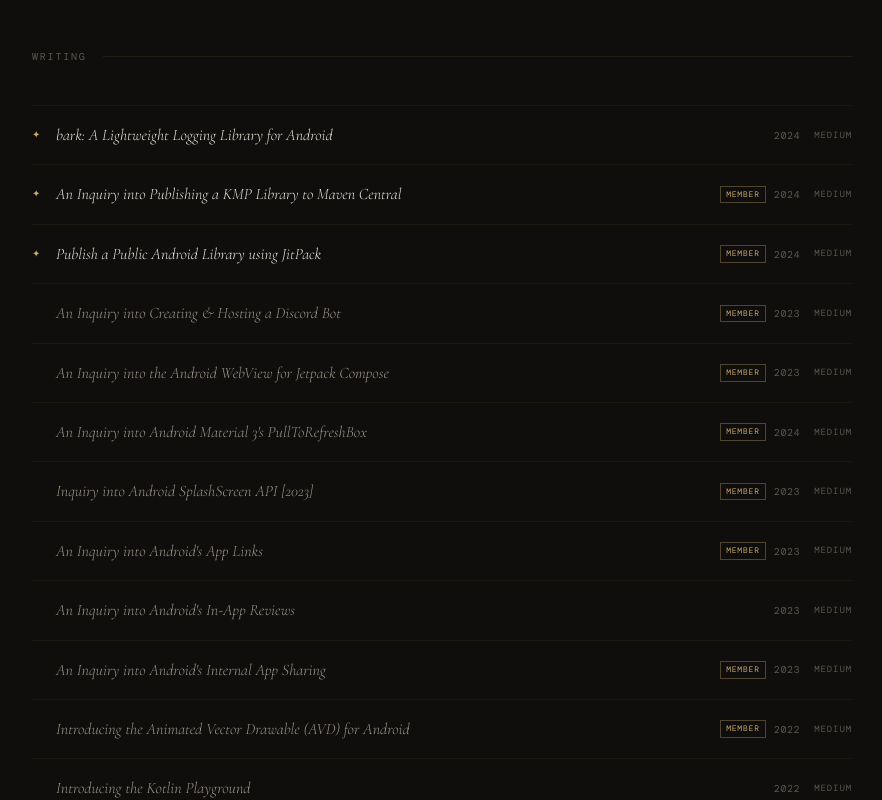
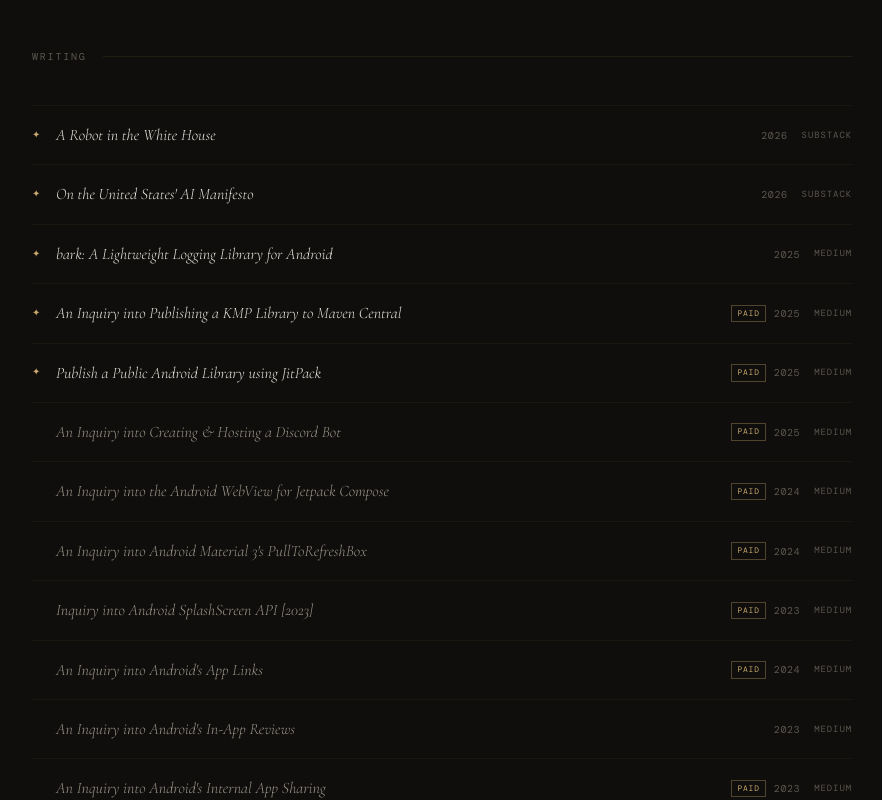
Before and after one commit to ivangarzab/ivangarzab-com, a React (Vite) app: page / in a window 1280 px wide. Shown: the part 3280-4080 px from the top of the page, without its empty margins (198-1080 px from the left). Built offline with nearby package versions, Linux system fonts and the light colour scheme; a web font is replaced by a local one.

Commit message:
feat: Add new Substack articles

```diff
--- a/public/data/writing.json
+++ b/public/data/writing.json
@@ -1,9 +1,25 @@
 [
+  {
+    "title": "A Robot in the White House",
+    "url": "https://open.substack.com/pub/ivangarzab/p/an-educating-robot-in-the-white-house?utm_campaign=post-expanded-share&utm_medium=post%20viewer",
+    "source": "Substack",
+    "year": "2026",
+    "featured": true,
+    "paid": false
+  },
+  {
+    "title": "On the United States' AI Manifesto",
+    "url": "https://substack.com/@ivangarzab/note/c-231235410?utm_source=notes-share-action&r=1ok1h8",
+    "source": "Substack",
+    "year": "2026",
+    "featured": true,
+    "paid": false
+  },
   {
     "title": "bark: A Lightweight Logging Library for Android",
     "url": "https://medium.com/gitconnected/bark-a-lightweight-logging-library-for-android-14583711bc04",
     "source": "Medium",
-    "year": "2024",
+    "year": "2025",
     "featured": true,
     "paid": false
   },
@@ -11,7 +27,7 @@
     "title": "An Inquiry into Publishing a KMP Library to Maven Central",
     "url": "https://medium.com/gitconnected/an-inquiry-into-publishing-a-kmp-library-to-maven-central-8351bd5e50dc",
     "source": "Medium",
-    "year": "2024",
+    "year": "2025",
     "featured": true,
     "paid": true
   },
@@ -19,7 +35,7 @@
     "title": "Publish a Public Android Library using JitPack",
     "url": "https://medium.com/gitconnected/publishing-a-public-android-library-using-jitpack-20843eb2dfc3",
     "source": "Medium",
-    "year": "2024",
+    "year": "2025",
     "featured": true,
     "paid": true
   },
@@ -27,7 +43,7 @@
     "title": "An Inquiry into Creating & Hosting a Discord Bot",
     "url": "https://medium.com/gitconnected/an-inquiry-into-creating-hosting-a-discord-bot-631b24fdda73",
     "source": "Medium",
-    "year": "2023",
+    "year": "2025",
     "featured": false,
     "paid": true
   },
@@ -35,7 +51,7 @@
     "title": "An Inquiry into the Android WebView for Jetpack Compose",
     "url": "https://medium.com/gitconnected/an-inquiry-into-the-android-webview-for-jetpack-compose-35cb52e29622",
     "source": "Medium",
-    "year": "2023",
+    "year": "2024",
     "featured": false,
     "paid": true
   },
@@ -59,7 +75,7 @@
     "title": "An Inquiry into Android's App Links",
     "url": "https://medium.com/gitconnected/an-inquiry-into-androids-app-links-2d6918666c9e",
     "source": "Medium",
-    "year": "2023",
+    "year": "2024",
     "featured": false,
     "paid": true
   },
--- a/src/components/Writing.tsx
+++ b/src/components/Writing.tsx
@@ -16,7 +16,7 @@ export default function Writing({ writing }: { writing: WritingEntry[] }) {
             <span className="post-star">✦</span>
             <span className="post-title">{post.title}</span>
             <span className="post-meta">
-              {post.paid && <span className="paywall-badge">Member</span>}
+              {post.paid && <span className="paywall-badge">Paid</span>}
               {post.year}
             </span>
             <span className="post-source">{post.source}</span>
```
